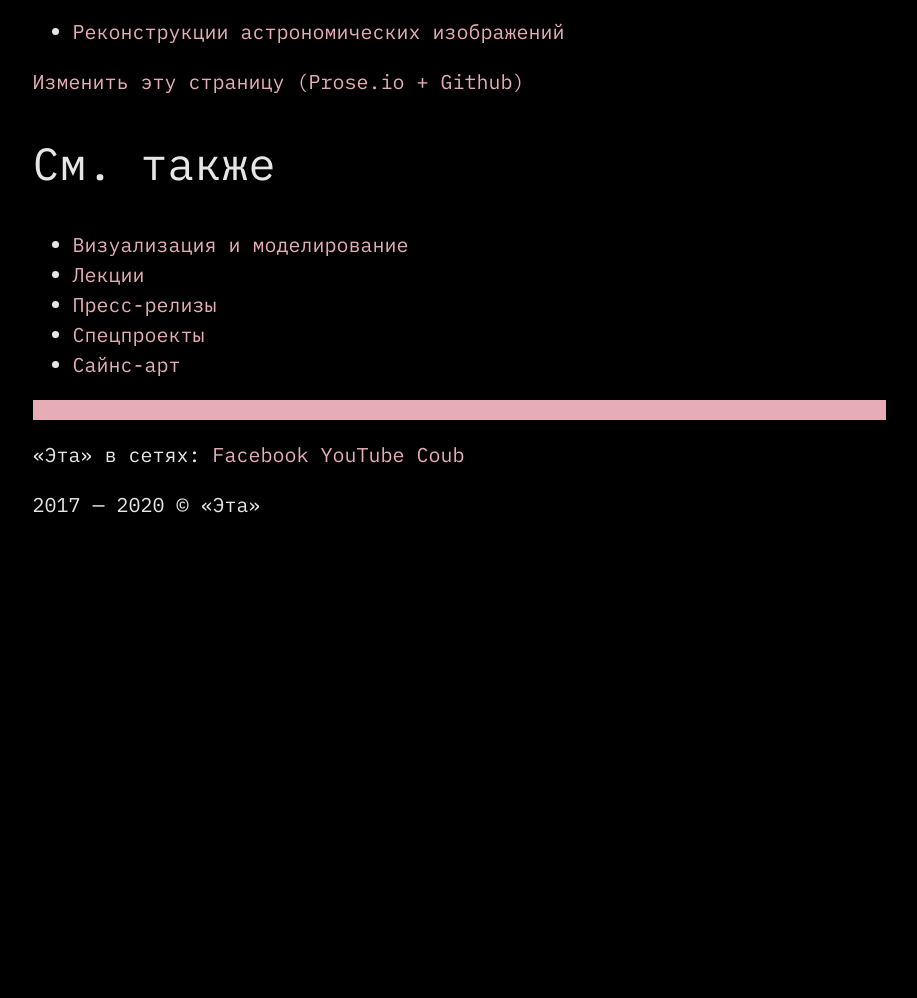
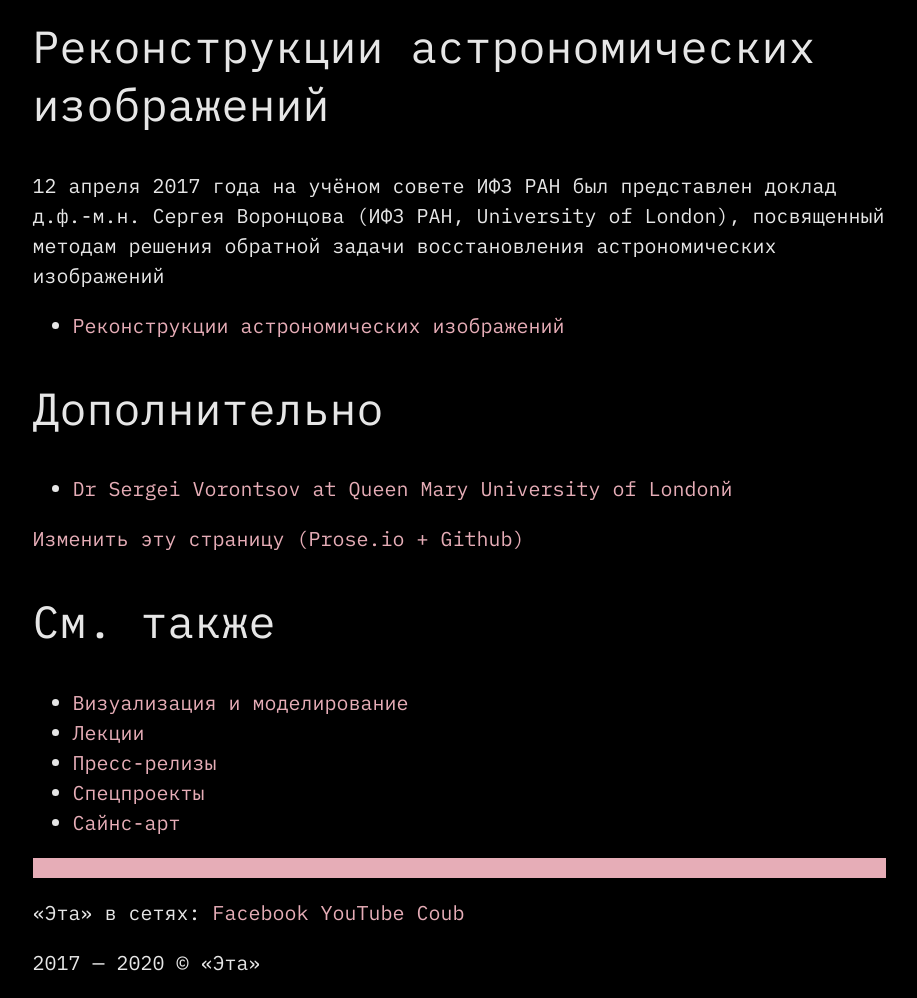
Before and after one commit to indexmod/eta.ga, a Jekyll site: the page built from vorontsov.md, in a window 1280 px wide. Shown: the part 473-1471 px from the top of the page, without its empty margins (199-1116 px from the left). Built offline with Jekyll 4.4.1, drawn with Linux system fonts in a browser that asks for light colours; before the commit the page ends 1013 px from its top, so only the background shows below that.

Commit message:
Update vorontsov.md

```diff
--- a/vorontsov.md
+++ b/vorontsov.md
@@ -7,4 +7,12 @@ shortname: Воронцов
 video: https://media.giphy.com/media/MEFa4nmarBGz65dxRX/giphy.mp4
 ---
 
+## Реконструкции астрономических изображений
+
+12 апреля 2017 года на учёном совете ИФЗ РАН был представлен доклад д.ф.-м.н. Сергея Воронцова (ИФЗ РАН, University of London), посвященный методам решения обратной задачи восстановления астрономических изображений
+
 + [Реконструкции астрономических изображений](https://www.youtube.com/watch?time_continue=4&v=K8LZ83xWP4o)
+
+## Дополнительно
+
++ [Dr Sergei Vorontsov at Queen Mary University of Londonй](https://www.qmul.ac.uk/spa/astro/group-members/)
```
